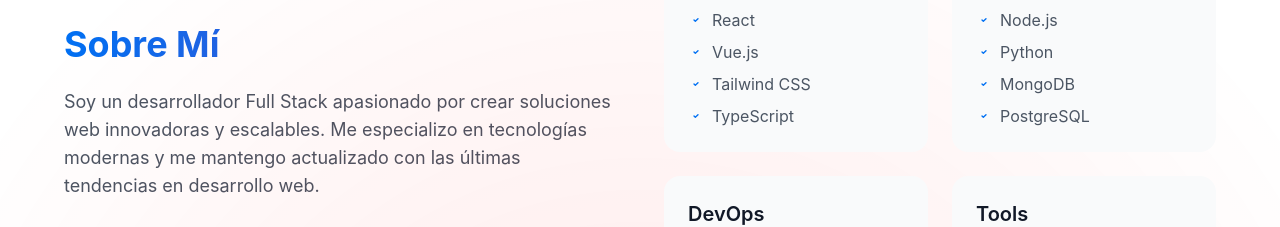
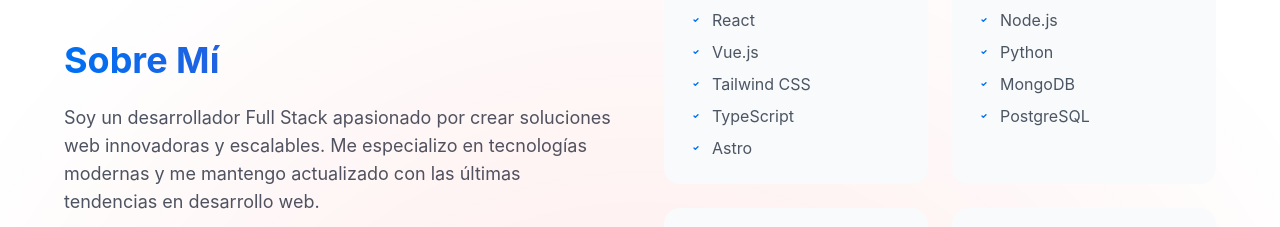
Before and after one commit to ilyklain/Portfolio, a React (Vite) app: page / in a window 1280 px wide. Shown: the part 940-1167 px from the top of the page. Built offline with nearby package versions, Linux system fonts and the light colour scheme.

Commit message:
Update About.jsx
I learned Astro now!

```diff
--- a/src/components/About.jsx
+++ b/src/components/About.jsx
@@ -26,7 +26,7 @@ const About = () => {
   }, [])
 
   const skills = [
-    { name: 'Frontend', items: ['React', 'Vue.js', 'Tailwind CSS', 'TypeScript'] },
+    { name: 'Frontend', items: ['React', 'Vue.js', 'Tailwind CSS', 'TypeScript', 'Astro'] },
     { name: 'Backend', items: ['Node.js', 'Python', 'MongoDB', 'PostgreSQL'] },
     { name: 'DevOps', items: ['Docker', 'AWS', 'CI/CD', 'Git'] },
     { name: 'Tools', items: ['VS Code', 'Figma', 'Postman', 'Jest', 'Trae'] }
```
